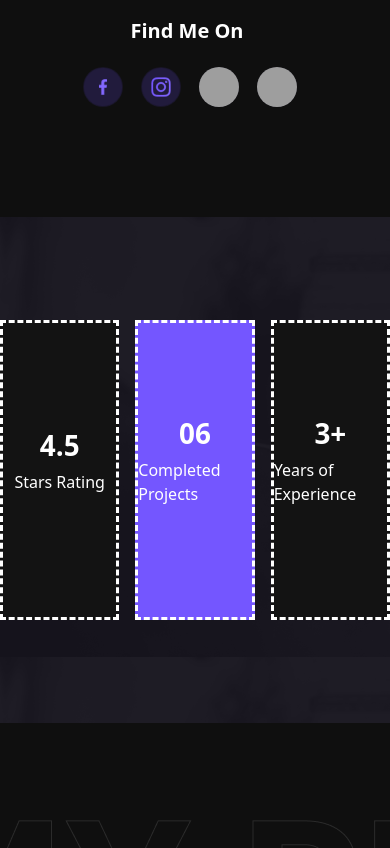
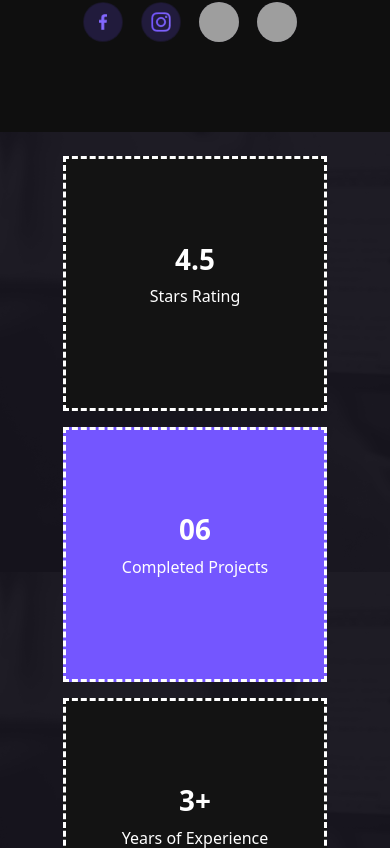
Before and after one commit to FatlumG/Portofolio, a React (Vite) app in the folder my-portofolio/: page / in a window 390 px wide. Shown: the part 1176-2024 px from the top of the page. Built offline with nearby package versions, Linux system fonts and the light colour scheme; grey boxes are pictures that could not be loaded; a web font is replaced by a local one.

Commit message:
Made stats section responsive

```diff
--- a/my-portofolio/src/components/Stats.jsx
+++ b/my-portofolio/src/components/Stats.jsx
@@ -3,7 +3,10 @@ import "../styles/components/stats.css";
 
 function Stats() {
   return (
-    <div id="about" className="stats d-flex justify-content-center align-items-center gap-3 text-white">
+    <div
+      id="about"
+      className="stats d-flex flex-column flex-md-row justify-content-center align-items-center gap-3 text-white px-5 py-4 py-md-0"
+    >
       <div className="statistic d-flex flex-column justify-content-center align-items-center">
         <h2 className="fs-1 fw-bold">4.5</h2>
         <p>Stars Rating</p>
--- a/my-portofolio/src/styles/components/hero.css
+++ b/my-portofolio/src/styles/components/hero.css
@@ -59,9 +59,9 @@
   }
 }
 
-@media screen and (max-width: 768px) {
+@media screen and (max-width: 767px) {
   .hero {
-    height: 150vh !important;
+    height: 140vh !important;
   }
 
   .hero-imgs img {
@@ -77,7 +77,7 @@
 
   .contacts {
     right: 50%;
-    bottom: 100px;
+    bottom: 80px;
     transform: translateX(50%);
   }
 }
--- a/my-portofolio/src/styles/components/stats.css
+++ b/my-portofolio/src/styles/components/stats.css
@@ -1,5 +1,5 @@
 .stats {
-  height: 60vh !important;
+  height: 60vh;
   width: 100%;
   background: url(../../assets/backgrounds/arrivalsBg.svg);
 }
@@ -16,3 +16,9 @@
 .stats .statistic:nth-child(2) {
   background-color: var(--purple);
 }
+
+@media screen and (max-width: 767px) {
+  .stats {
+    height: 100vh;
+  }
+}
```
